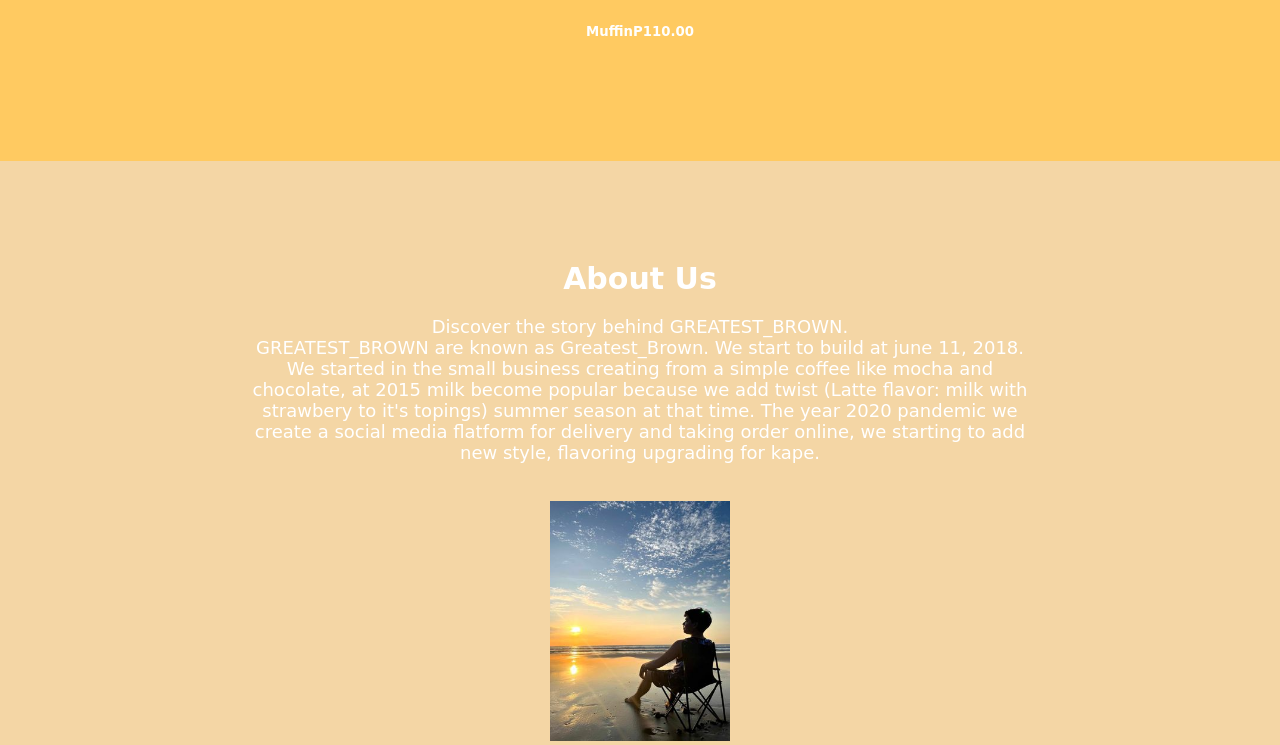
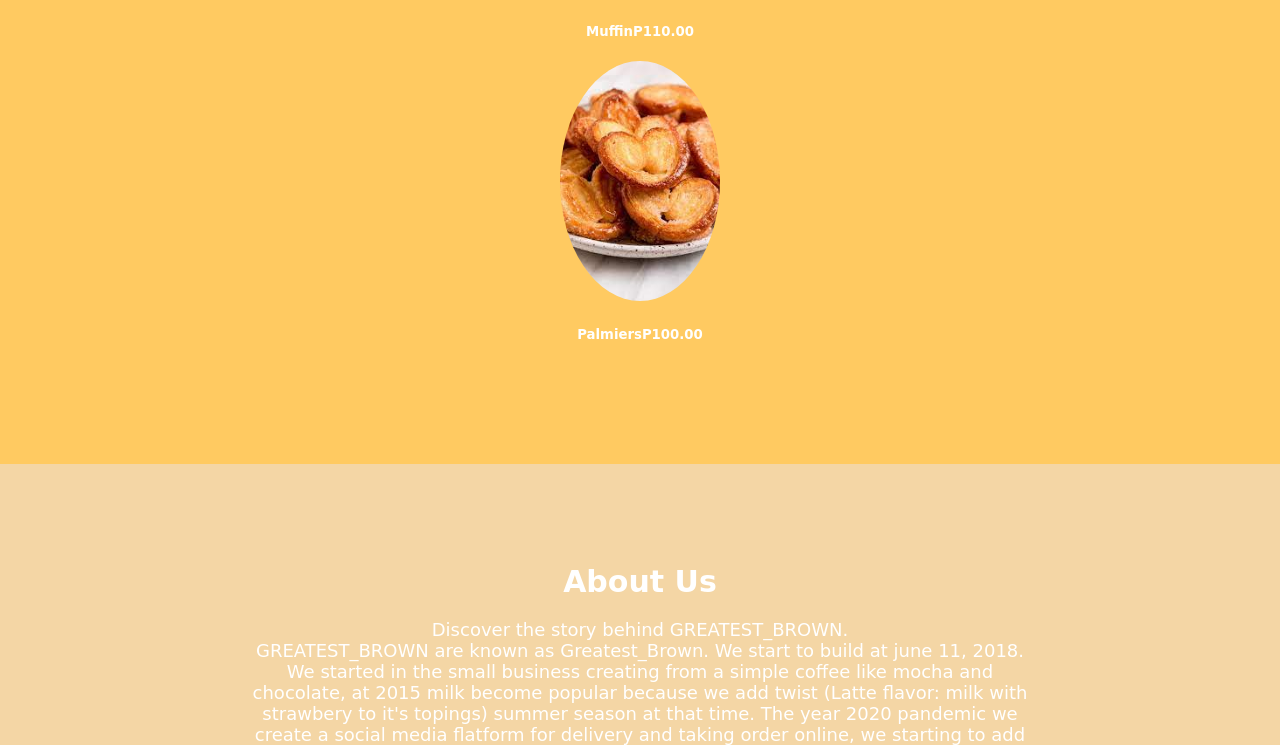
Before and after one commit to s0wee/GREATEST_BROWN, a plain HTML site: page index.html in a window 1280 px wide. Shown: the part 3753-4498 px from the top of the page. Drawn offline with Linux system fonts and the light colour scheme.

Commit message:
modify home

```diff
--- a/index.html
+++ b/index.html
@@ -107,14 +107,19 @@
                         <h5>Cinnamon Bread<span>P199.00</h5>
                     </div>
                 </div>
-                <img src="img/download16.jpg" alt="">
+                     <img src="img/download16.jpg" alt="">
+                    <div class="menu-content">
+                    <h5>Cookies<span>P120.00</h5>
+                </div>
+            </div>
+                <img src="img/download17.jpg" alt="">
                 <div class="menu-content">
-                <h5>Cookies<span>P120.00</h5>
+                <h5>Muffin<span>P110.00</h5>
             </div>
         </div>
-        <img src="img/download17.jpg" alt="">
+        <img src="img/download18.jpg" alt="">
         <div class="menu-content">
-        <h5>Muffin<span>P110.00</h5>
+        <h5>Palmiers<span>P100.00</h5>
     </section>
 
     <section id="about" class="about">
```
Also changed, not shown: img/download18.jpg (added).
